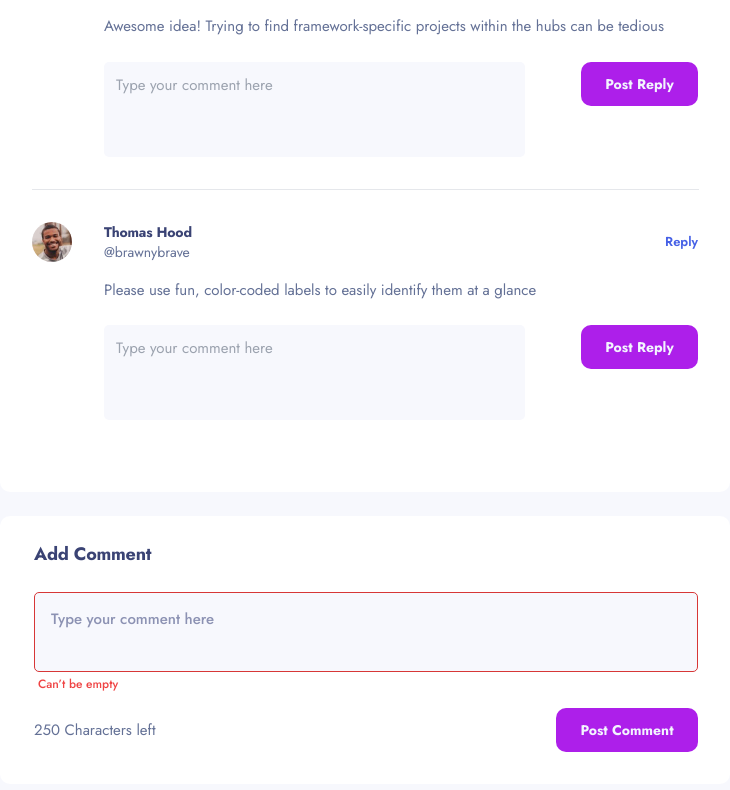
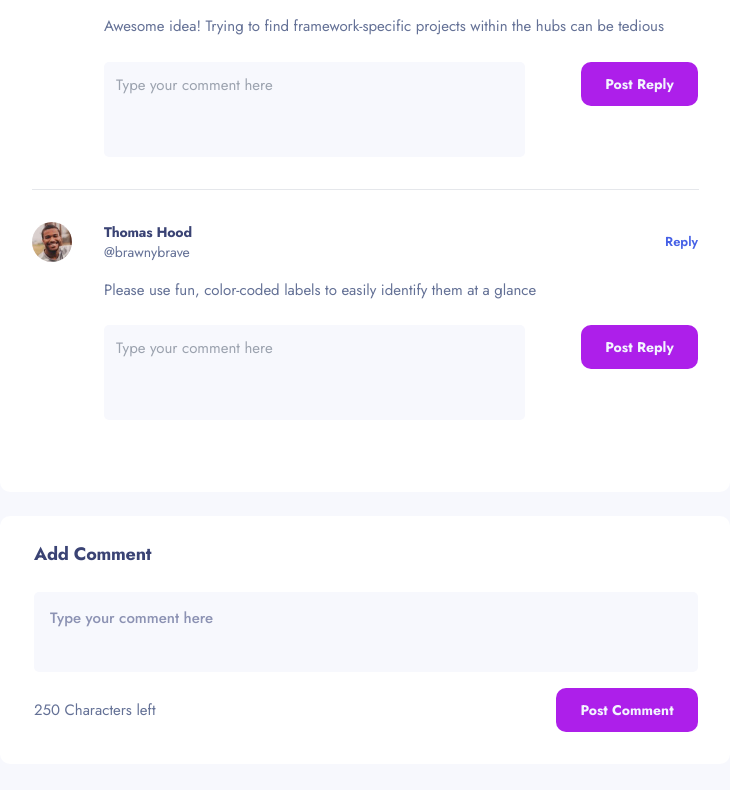
Before and after one commit to lashasaata/Product-Feedback-App, a React (Vite) app: page /feedbacks/1 in a window 1280 px wide. Shown: the part 432-1222 px from the top of the page, without its empty margins (275-1005 px from the left). Built offline with nearby package versions, Linux system fonts and the light colour scheme.

Commit message:
fix: validaton function and error visible

```diff
--- a/src/Pages/Feedback.jsx
+++ b/src/Pages/Feedback.jsx
@@ -28,10 +28,11 @@ function Feedback() {
   const [commentValue, setCommentValue] = useState();
   const [charLength, setCharLength] = useState("250");
   const [commentError, setCommentError] = useState(true);
+  const [validation, setValidation] = useState(false);
   const [countId, setCountId] = useState(16);
 
   const handleChange = (e) => {
-    handleComment(e), inputHandler();
+    handleComment(e), inputHandler(e);
   };
   const handleComment = (e) => {
     if (charLength > 0) {
@@ -41,15 +42,13 @@ function Feedback() {
       setCharLength(charLength);
     }
   };
-  const inputHandler = () => {
-    if (charLength == "250") {
+  const inputHandler = (e) => {
+    if (250 - e.target.value.length == "250") {
       setCommentError(true);
     } else {
       setCommentError(false);
     }
   };
-  console.log(commentError);
-  console.log(charLength);
 
   const commentPost = () => {
     if (!Array.isArray(choosenClon.comments)) {
@@ -78,6 +77,11 @@ function Feedback() {
       setCommentValue("");
       setCommentError(true);
       setCharLength(250);
+    }
+    if (commentError) {
+      setValidation(true);
+    } else {
+      setValidation(false);
     }
   };
   return (
@@ -286,7 +290,7 @@ function Feedback() {
           <textarea
             onChange={handleChange}
             className={`${
-              commentError && charLength > 249
+              commentError && charLength > 249 && validation
                 ? "border border-solid border-[#d73737]"
                 : "border-none"
             } outline-none resize-none w-[279px] md:w-[623px] xl:w-[664px] h-20 md:h-[80px] p-4 break-all text-[13px] md:text-sm xl:text-[15px] text-[#3a4374] font-[400] rounded-[5px] bg-[#f7f8fd] placeholder:text-[13px] md:placeholder:text-sm xl:placeholder:text-[15px] placeholder:text-[#8c92b3] placeholder:font-[500] mt-6 hover:cursor-pointer hover:border hover:border-solid hover:border-[#4661e6]`}
@@ -296,7 +300,7 @@ function Feedback() {
             name=""
             id=""
           />
-          {commentError && charLength > 249 ? (
+          {commentError && charLength > 249 && validation ? (
             <span className="text-xs text-red-500 font-[500] ml-1">
               Can’t be empty
             </span>
```
